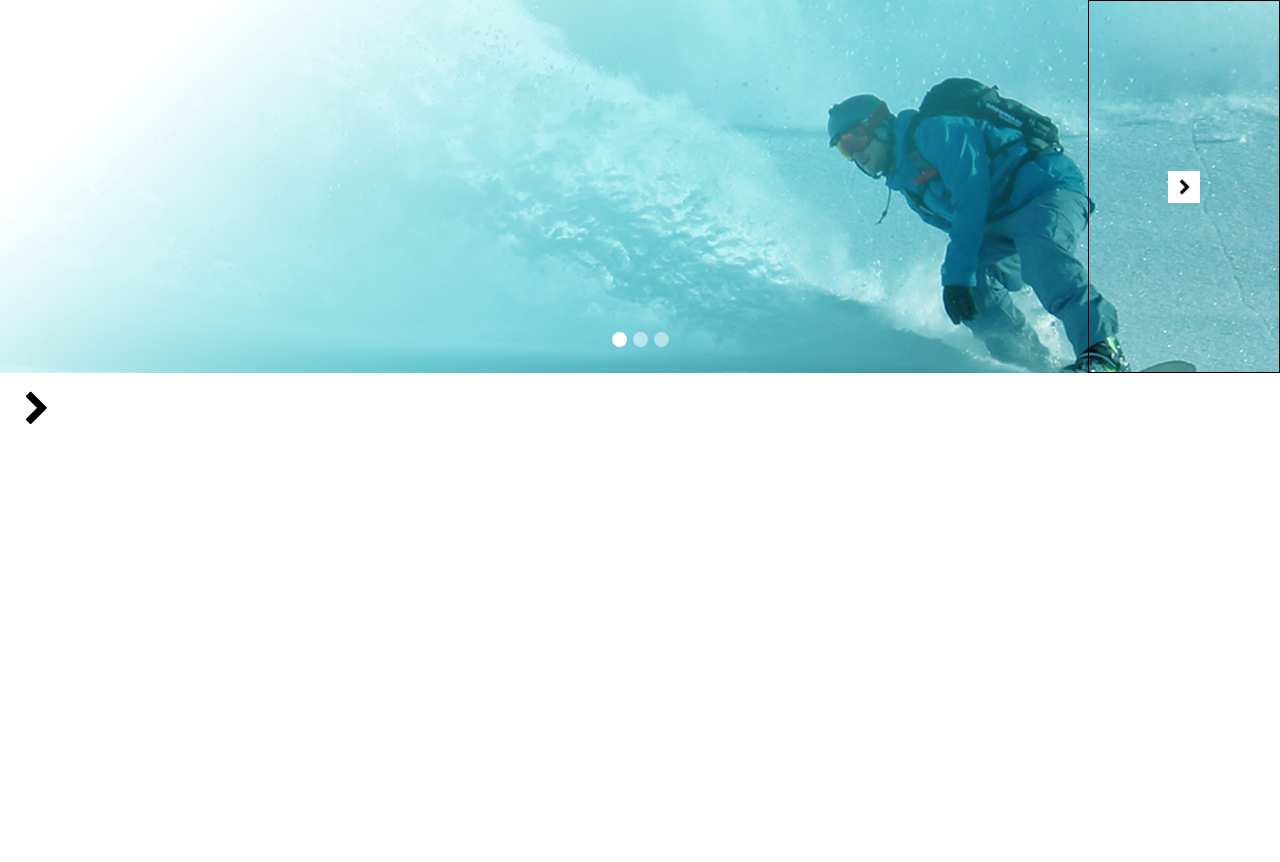
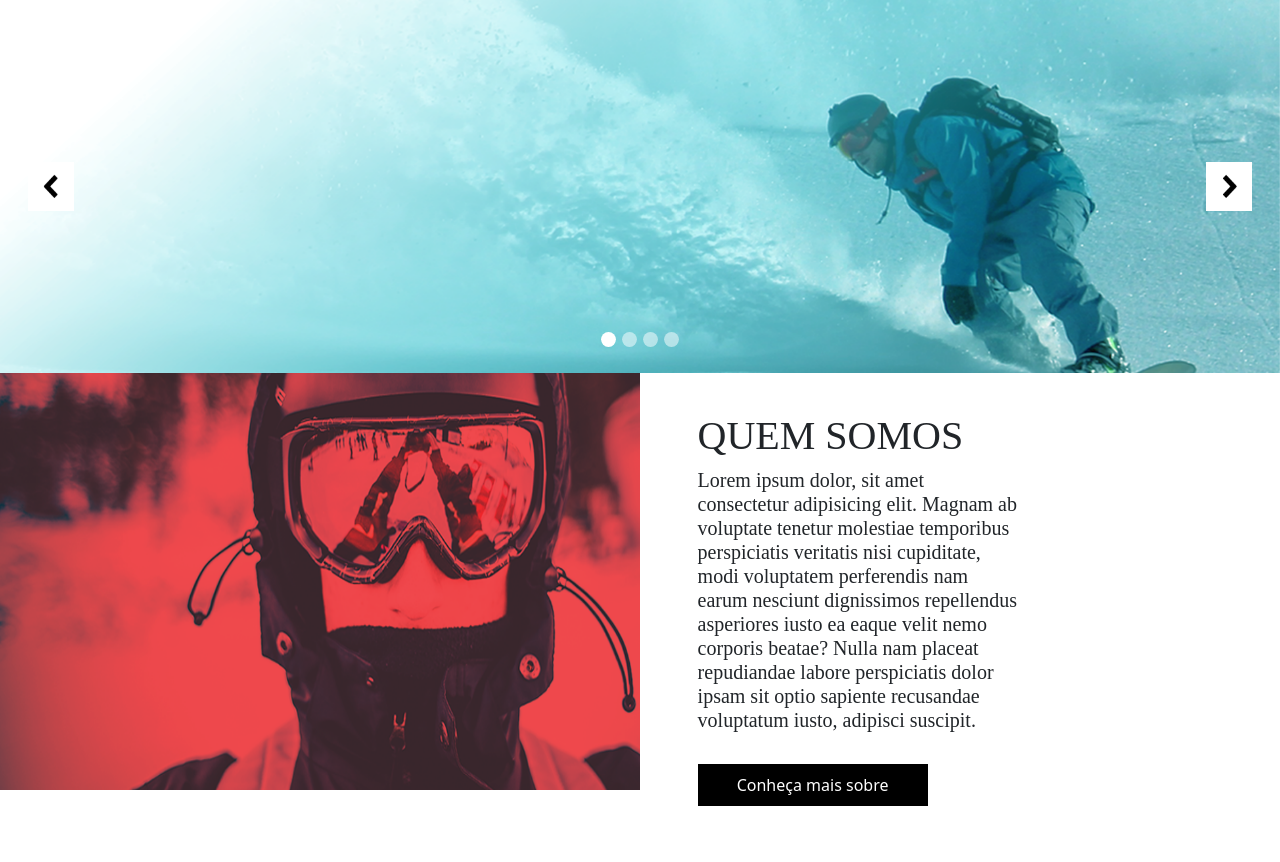
Before and after one commit to Ivan-Eduardo-Mees/TGR_Studio_Digital, a PHP site: page / in a window 1280 px wide. Shown: the part 125-987 px from the top of the page. Before the commit the page ends 549 px from the top, so only its background shows below. Run offline with PHP 8.4, Linux system fonts and the light colour scheme.

Commit message:
fineshed banner and QuemSomos

```diff
--- a/Front/Index/Index.html
+++ b/Front/Index/Index.html
@@ -33,6 +33,7 @@
         </header>
         <!--Fim Menu-->
 
+        <!--Banner-->
         <section>
 
             <div id="demo" class="carousel slide" data-bs-ride="carousel">
@@ -42,6 +43,7 @@
                   <button type="button" data-bs-target="#demo" data-bs-slide-to="0" class="active"></button>
                   <button type="button" data-bs-target="#demo" data-bs-slide-to="1"></button>
                   <button type="button" data-bs-target="#demo" data-bs-slide-to="2"></button>
+                  <button type="button" data-bs-target="#demo" data-bs-slide-to="3"></button>
                 </div>
 
                 <!-- The slideshow/carousel -->
@@ -55,26 +57,51 @@
                   <div class="carousel-item">
                     <img src="IMG/Banner.png" alt="New York" class="d-block" style="width:100%">
                   </div>
+                  <div class="carousel-item">
+                    <img src="IMG/Banner.png" alt="New York" class="d-block" style="width:100%">
+                  </div>
                 </div>
 
                 <!-- Left and right controls/icons -->
                 <button class="carousel-control-prev" type="button" data-bs-target="#demo" data-bs-slide="prev">
-
+                    <div class="boxPrev">
                         <span class="carousel-control-prev-icon"></span>
-
+                    </div>
                 </button>
 
                 <button class="carousel-control-next" type="button" data-bs-target="#demo" data-bs-slide="next">
+                  <div class="boxNext">
                     <span class="carousel-control-next-icon"></span>
+                  </div>
                 </button>
               </div>
 
+        </section>
+        <!--Fim Banner-->
 
+        <!--Quem Somos-->
+        <section>
+          <div class="container-fluid">
+            <div class="row">
+              <div class="col-md-6">
+                <img src="IMG/QuemSomos.png" class="imgQuemSomos">
+              </div>
+              <div class="col-md-6">
+                <div class="quemSomosText">
+                    <h1 class="quemSomosTitulo">QUEM SOMOS</h1>
+                    <h5 class="quemSomosTexto">Lorem ipsum dolor, sit amet consectetur adipisicing elit. Magnam ab voluptate tenetur molestiae temporibus perspiciatis veritatis nisi cupiditate, modi voluptatem perferendis nam earum nesciunt dignissimos repellendus asperiores iusto ea eaque velit nemo corporis beatae? Nulla nam placeat repudiandae labore perspiciatis dolor ipsam sit optio sapiente recusandae voluptatum iusto, adipisci suscipit.</h5>
+                    <br>
+                    <button type="button" class="quemSomosButton">Conheça mais sobre</button>
+                </div>
+              </div>
+            </div>
+          </div>
         </section>
+        <!--Fim Quem Somos-->
 
-        <img src="IMG/next.png">
+        <br><br><br>
+
         <footer>
-
         </footer>
 
         <script src="Script.js"></script>
--- a/Front/Index/Style.css
+++ b/Front/Index/Style.css
@@ -56,28 +56,83 @@
     height: 15px !important;
     border-radius: 50%;
 }
+
 .carousel-control-next-icon {
+    width: 100%;
+    max-width: 70px;
+    height: 100%;
 
+    background-image: url("IMG/Next.png");
+    object-fit: contain;
 
-    background-image: url("IMG/next.png");
 
 }
 .carousel-control-next {
     opacity: 1 !important;
-    border: 1px solid black;
+}
+
+.boxNext{
+    width: 24%;
+    height: 13%;
+    background-color: white;
+    margin-left: 47%;
+}
+
+
+.carousel-control-prev-icon {
+    width: 100%;
+    max-width: 70px;
+    height: 100%;
+    background-image: url('IMG/Left.png') !important;
+    object-fit: contain;
+}
+
+.carousel-control-prev {
+    opacity: 1 !important;
+}
+
+.boxPrev{
+    width: 24%;
+    height: 13%;
+    background-color: white;
+    margin-right: 47%;
+}
+
+.col-md-6{
+    padding: 0px !important;
+}
+
+.imgQuemSomos{
+    width: 100%;
+    height: 100%;
+}
+
+.quemSomosText{
+
+    width: 50%;
+    height: 20%;
+    margin-left: 9%;
+    margin-top: 6%;
+    background-color: white;
+
+
 
 }
 
-
-.carousel .carousel-control-left-icon {
-    background-image: url('IMG/left.png') !important;
-
-    object-fit: cover;
+.quemSomosTitulo{
+    font-family: Myriad Pro bold;
 }
 
-.box{
+.quemSomosTexto{
+    font-family: Myriad Pro;
+}
+
+.quemSomosButton{
+    background-color: black;
+    color: white;
     width: 100%;
-    max-width: 70px;
-    height: 70px;
-    background-color: black;
+    max-width: 230px;
+    height: 100%;
+    max-height: 42px;
+    border: 0px;
 }
```
Also changed, not shown: Front/Index/IMG/Bannerteste.png (added), Front/Index/IMG/QuemSomos.png (added), Front/Index/IMG/left.png.
